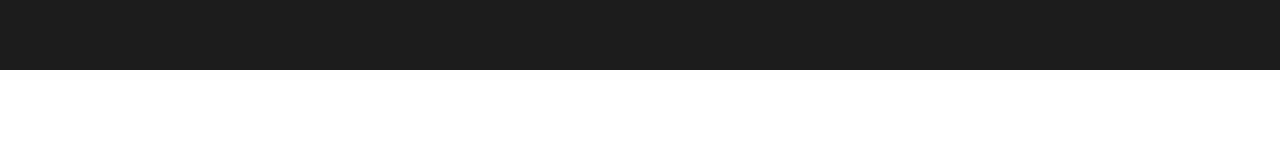
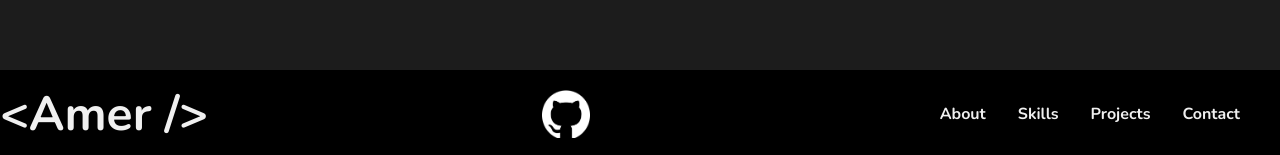
Before and after one commit to amerkulovic/Portfolio2.0, a React (Create React App) app: page / in a window 1280 px wide. Shown: the part 2606-2761 px from the top of the page. Before the commit the page ends 2676 px from the top, so only its background shows below. Built offline with nearby package versions, Linux system fonts and the light colour scheme; a web font is replaced by a local one.

Commit message:
created template of footer

```diff
--- a/src/App.tsx
+++ b/src/App.tsx
@@ -3,6 +3,7 @@ import Nav from "./components/Nav";
 import About from "./components/About";
 import Skills from "./components/Skills";
 import Projects from "./components/Projects";
+import Footer from "./components/Footer";
 
 function App() {
   return (
@@ -11,6 +12,7 @@ function App() {
       <About />
       <Skills />
       <Projects />
+      <Footer />
     </>
   );
 }
--- /dev/null
+++ b/src/components/Footer.tsx
@@ -0,0 +1,24 @@
+import githubLogo from "../assets/images/github-white.png";
+
+const Footer = () => {
+  return (
+    <div className="bg-black flex justify-between py-5">
+      <div className="text-5xl font-bold">
+        <span>&lt;</span>Amer <span>/&gt;</span>
+      </div>
+      <a href="https://github.com/amerkulovic" target="_blank">
+        <img src={githubLogo} className="h-12 w-12" />
+      </a>
+      <ul className="flex items-center font-bold">
+        <li className="px-4">
+          <a href="#about">About</a>
+        </li>
+        <li className="px-4">Skills</li>
+        <li className="px-4">Projects</li>
+        <li className="pl-4 mr-10">Contact</li>
+      </ul>
+    </div>
+  );
+};
+
+export default Footer;
```
